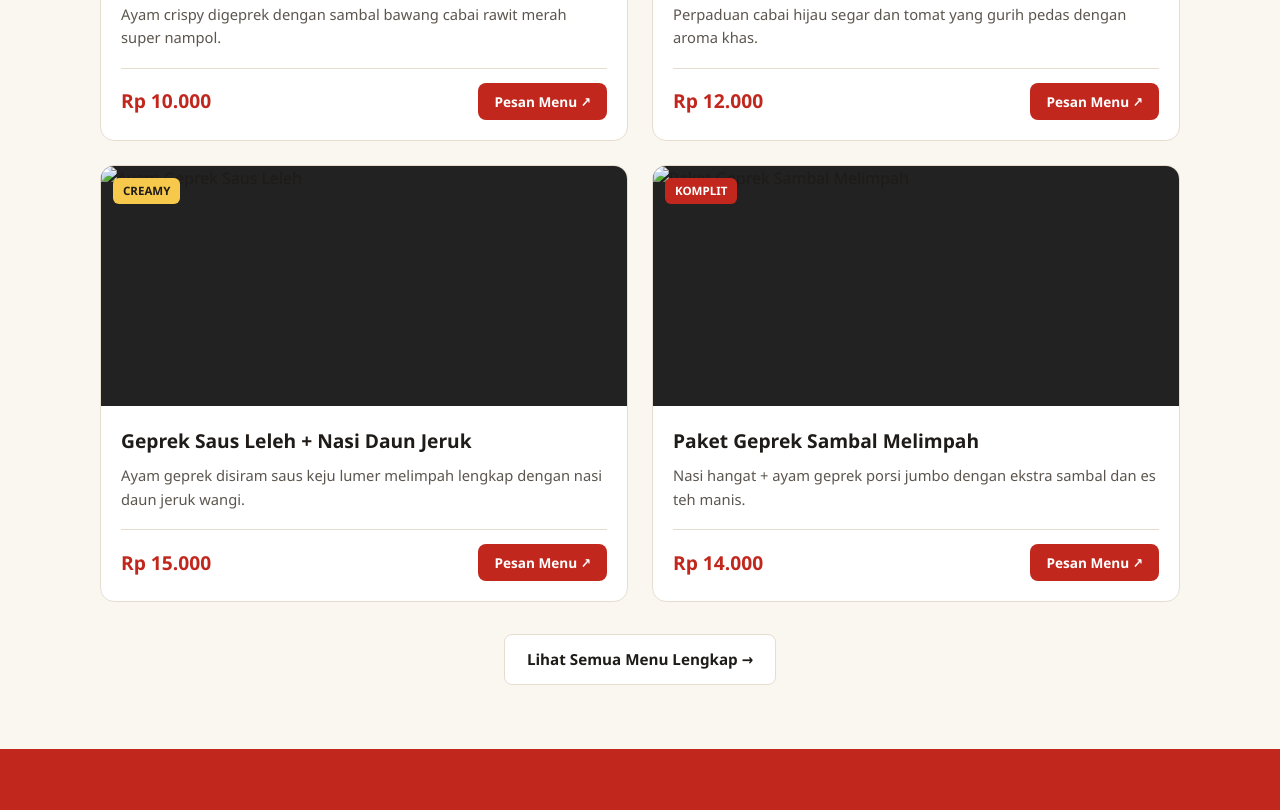
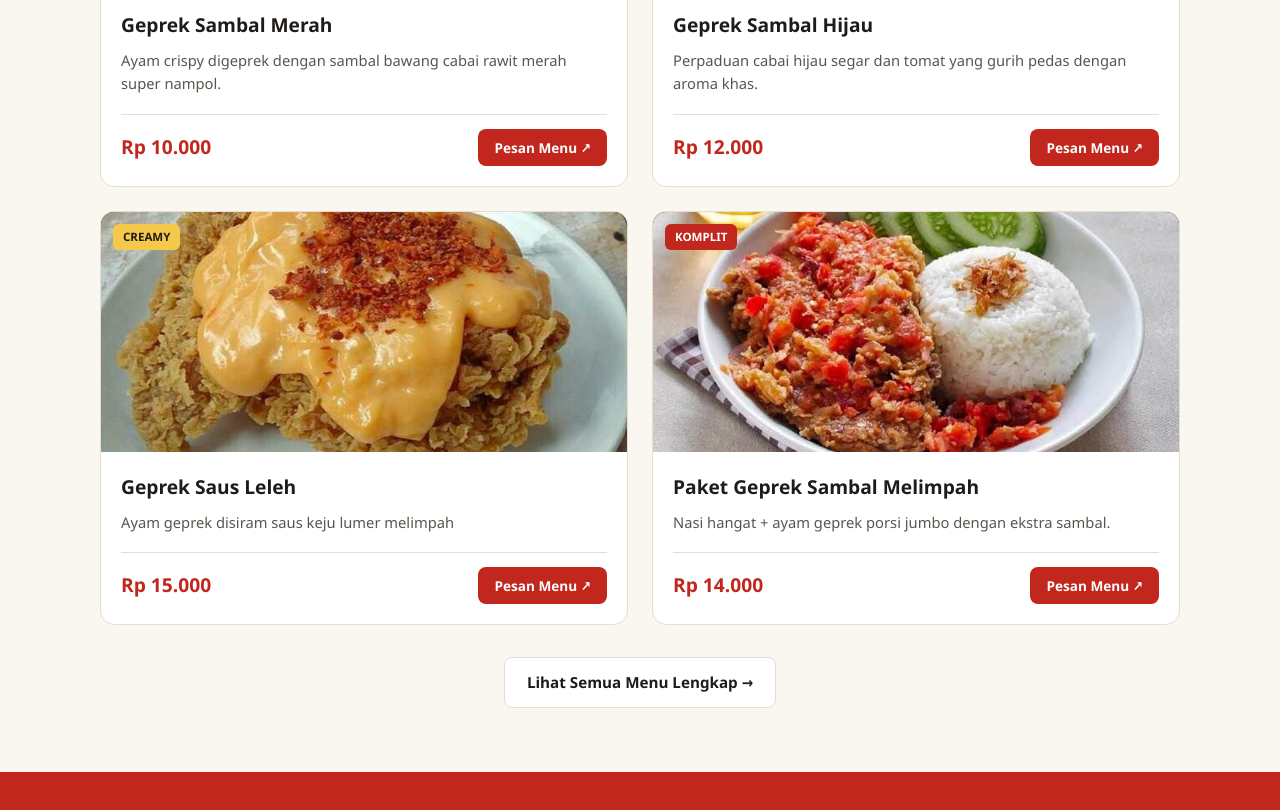
Before and after one commit to gilangmaulanajuanputra-ai/proyek-akhir-webiste, a plain HTML site: page index.html in a window 1280 px wide. Shown: the part 1138-1948 px from the top of the page. Drawn offline with Linux system fonts and the light colour scheme.

Commit message:
menambahkan gambar pada menu dan halaman depan web

```diff
--- a/index.html
+++ b/index.html
@@ -75,7 +75,7 @@
         <div class="menu-card">
           <div class="card-img-box">
             <span class="card-badge">TERLARIS</span>
-            <img src="img/hero-geprek.jpg" alt="Ayam Geprek Sambal Merah">
+            <img src="img/img/ayam-merah.jpg" alt="Ayam Geprek Sambal Merah">
           </div>
           <div class="card-body">
             <h3>Geprek Sambal Merah</h3>
@@ -107,14 +107,14 @@
         <div class="menu-card">
           <div class="card-img-box">
             <span class="card-badge badge-yellow">CREAMY</span>
-            <img src="img/menu-leleh.png" alt="Ayam Geprek Saus Leleh">
+           <img src="img/img/img/menu-leleh.png" alt="Ayam Geprek Sambal leleh">
           </div>
           <div class="card-body">
-            <h3>Geprek Saus Leleh + Nasi Daun Jeruk</h3>
-            <p>Ayam geprek disiram saus keju lumer melimpah lengkap dengan nasi daun jeruk wangi.</p>
+            <h3>Geprek Saus Leleh</h3>
+            <p>Ayam geprek disiram saus keju lumer melimpah</p>
             <div class="card-footer">
               <span class="price">Rp 15.000</span>
-              <button class="btn btn-primary btn-sm order-btn" data-menu="Geprek Saus Leleh + Nasi Daun Jeruk" data-price="15000">Pesan Menu ↗</button>
+              <button class="btn btn-primary btn-sm order-btn" data-menu="Geprek Saus Leleh" data-price="15000">Pesan Menu ↗</button>
             </div>
           </div>
         </div>
@@ -123,11 +123,11 @@
         <div class="menu-card">
           <div class="card-img-box">
             <span class="card-badge">KOMPLIT</span>
-            <img src="img/menu-melimpah.png" alt="Paket Geprek Sambal Melimpah">
+            <img src="img/img/menu-melimpah.jpg" alt="Paket Geprek Sambal Melimpah">
           </div>
           <div class="card-body">
             <h3>Paket Geprek Sambal Melimpah</h3>
-            <p>Nasi hangat + ayam geprek porsi jumbo dengan ekstra sambal dan es teh manis.</p>
+            <p>Nasi hangat + ayam geprek porsi jumbo dengan ekstra sambal.</p>
             <div class="card-footer">
               <span class="price">Rp 14.000</span>
               <button class="btn btn-primary btn-sm order-btn" data-menu="Paket Geprek Sambal Melimpah" data-price="14000">Pesan Menu ↗</button>
@@ -146,7 +146,7 @@
   <section class="highlight-red">
     <div class="container highlight-grid">
       <div class="highlight-img-box">
-        <img src="img/tentang-ulek.png" alt="Proses Ulek Sambal Leak Geprek">
+        <img src="img/mengapa-leakgeprek.jpg" alt="Proses Ulek Sambal Leak Geprek">
       </div>
       <div class="highlight-text">
         <span class="subtitle-light">KENAPA LEAK GEPREK?</span>
```
Also changed, not shown: halaman menu.html (+5 -5 lines), tentang kami.html (+1 -1 lines), img/hero-geprek.jpg (added), img/img/ayam-merah.jpg (added), img/img/img/menu-leleh.png (added), img/img/menu-melimpah.jpg (added), img/logo.png (added), img/mengapa-leakgeprek.jpg (added), img/menu-ijo.png (added), img/tentang-ulek.png (added), 1 other file.
